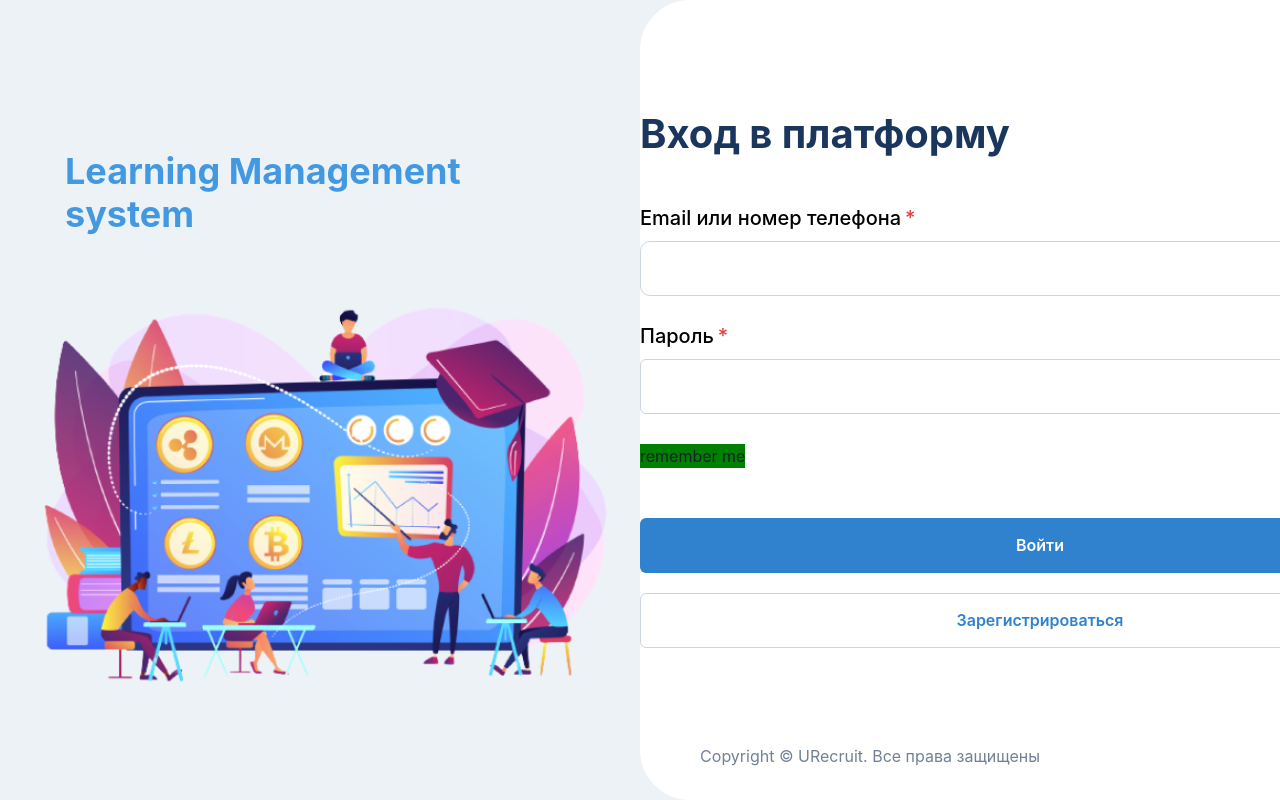
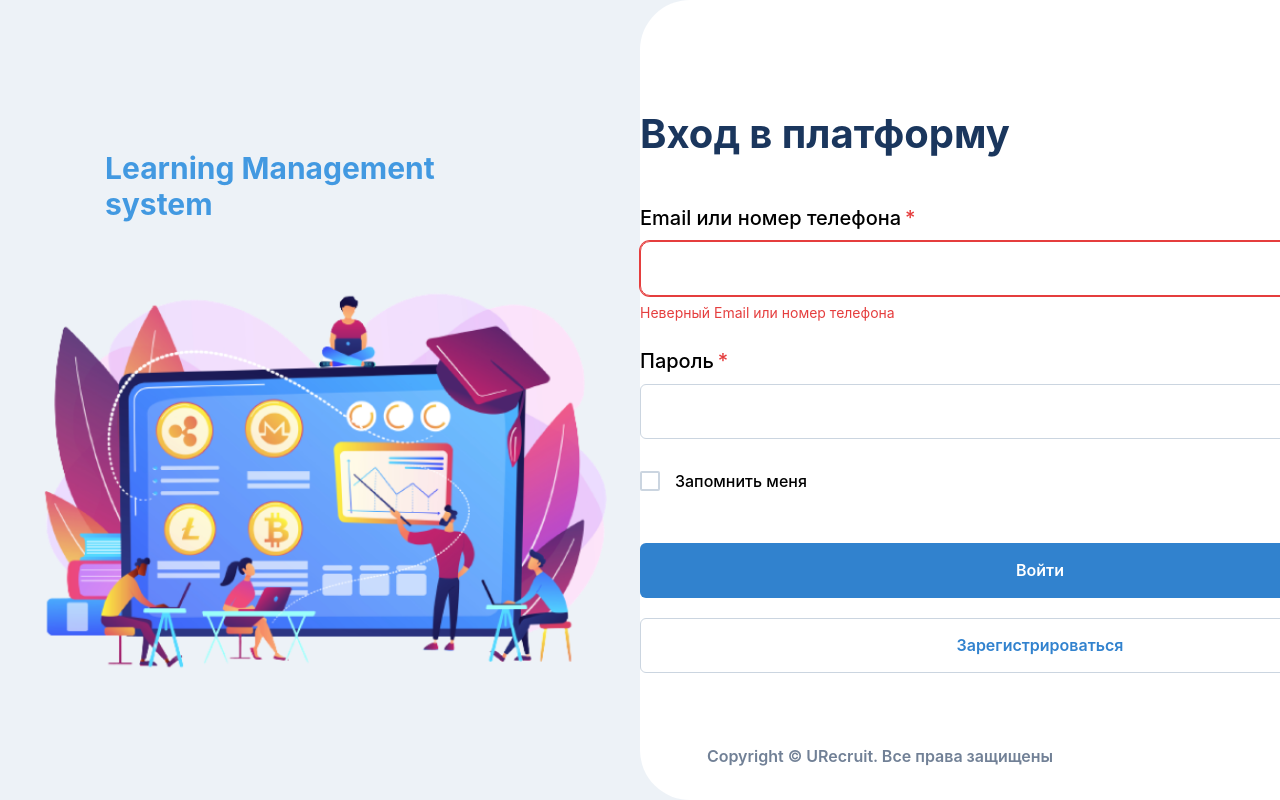
Before and after one commit to ali9ahmad/lmsUlabX, a React (Vite) app: page / in a window 1280 px wide. Shown: the top 800 px of the page. Built offline with nearby package versions, Linux system fonts and the light colour scheme.

Commit message:
interface for login is completed

```diff
--- a/src/components/MainImageLeftSide.jsx
+++ b/src/components/MainImageLeftSide.jsx
@@ -3,11 +3,11 @@ import { Flex, Box, Heading, Image } from '@chakra-ui/react';
 export default function MainImageLeftSide() {
   return (
     <>
-      <Heading as="h2" fontSize="4xl" w="510px" mx="auto" color="blue.400">
+      <Heading as="h2" fontSize="3xl" w="430px" mx="auto" color="blue.400">
         Learning Management system
       </Heading>
       <Box mt="45px" alignItems="center" mx="auto" align="center">
-        <Image src="../../public/images/mainLeftSideImage.png" alt="main image" w="900px" />
+        <Image src="../../public/images/mainLeftSideImage.png" alt="main image" w="700px" />
       </Box>
     </>
   );
--- a/src/components/UserLoginDetails.jsx
+++ b/src/components/UserLoginDetails.jsx
@@ -1,43 +1,80 @@
-import React from 'react';
+import { useState } from 'react';
 import {
   FormControl,
   FormLabel,
   FormErrorMessage,
-  FormHelperText,
   Input,
   Heading,
   Box,
-  Grid,
-  GridItem,
   Flex,
   Button,
   Text,
+  Checkbox,
+  Link,
 } from '@chakra-ui/react';
 
 const UserLoginDetails = () => {
+  const [input, setInput] = useState('');
+
+  const handleEmailInput = (e) => setInput(e.target.value);
+
+  const isError = input === '';
+
   return (
     <>
       <Box w="800px" mx="auto">
         <Heading as="h1" mb="45px" color="blue.900" fontSize="40px">
           Вход в платформу
         </Heading>
-        <FormControl isRequired color="black">
+        <FormControl isRequired color="black" isInvalid={isError}>
           <FormLabel fontSize="20px">Email или номер телефона</FormLabel>
-          <Input type="email" borderColor="gray.300" w="100%" h="55px" borderRadius="10px" />
+          <Input
+            type="email"
+            value={input}
+            onChange={handleEmailInput}
+            borderColor="gray.300"
+            w="100%"
+            h="55px"
+            borderRadius="10px"
+            _hover={{ borderColor: 'blue.300' }}
+          />
+          {isError ? <FormErrorMessage>Неверный Email или номер телефона</FormErrorMessage> : null}
         </FormControl>
         <FormControl isRequired color="black" mt="25px">
           <FormLabel fontSize="20px">Пароль</FormLabel>
-          <Input type="password" borderColor="gray.300" w="100%" h="55px" />
+          <Input
+            type="password"
+            borderColor="gray.300"
+            w="100%"
+            h="55px"
+            _hover={{ borderColor: 'blue.300' }}
+          />
+          {<FormErrorMessage>Неверный пароль</FormErrorMessage>}
         </FormControl>
+
         <Flex justify="space-between" mt="30px">
-          <GridItem bg="green">remember me</GridItem>
-          <GridItem bg="yellow">Forget Password</GridItem>
+          <FormControl display="flex" alignItems="center" color="black">
+            <Checkbox name="rememberMe" size="lg" colorScheme="blue" borderColor="gray.300" />
+            <FormLabel mb="0" ml="15px">
+              Запомнить меня
+            </FormLabel>
+          </FormControl>
+          <Link
+            color="blue.500"
+            href="#"
+            w="170px"
+            fontWeight="semibold"
+            textDecoration="underline"
+            textDecorationSkipInk="15px"
+            _hover={{ color: 'blue.600' }}>
+            Забыли пароль?
+          </Link>
         </Flex>
 
         <Button
           bg="blue.500"
           h="55px"
-          _hover={{ bg: 'blue.700', color: 'white.900' }}
+          _hover={{ color: 'white.900', boxShadow: 'lg' }}
           mt="50px"
           w="100%"
           color="white">
@@ -47,13 +84,15 @@ const UserLoginDetails = () => {
           variant="outline"
           borderColor="gray.300"
           h="55px"
+          _hover={{ borderColor: 'blue.300', boxShadow: 'md' }}
           mt="20px"
           w="100%"
           color="blue.500">
           Зарегистрироваться
         </Button>
-        <Box position="fixed" bottom={6} left={230} width="100%" textAlign="center" py={2}>
-          <Text color="gray.500" alignSelf="bottom">
+
+        <Box position="fixed" bottom={6} left={240} width="100%" textAlign="center" py={2}>
+          <Text color="gray.500" alignSelf="bottom" fontWeight="semibold">
             Copyright © URecruit. Все права защищены
           </Text>
         </Box>
```
